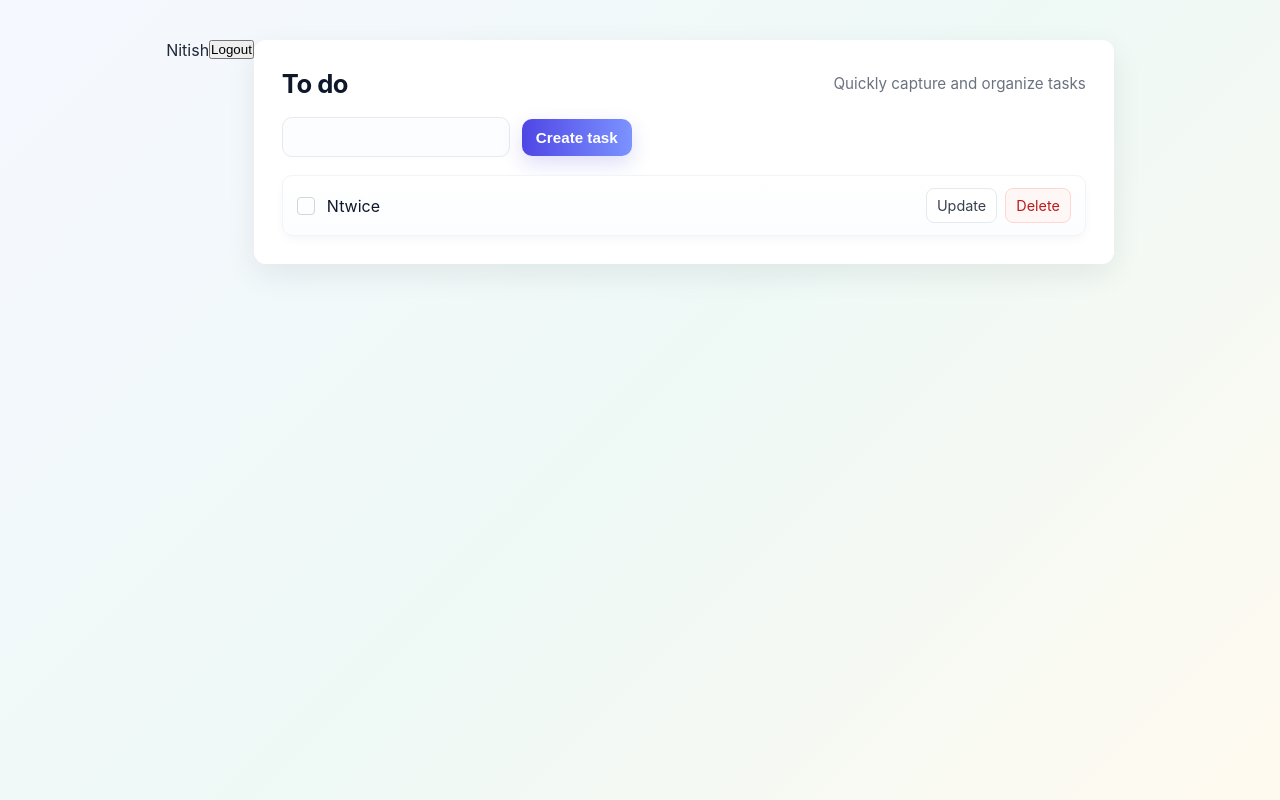
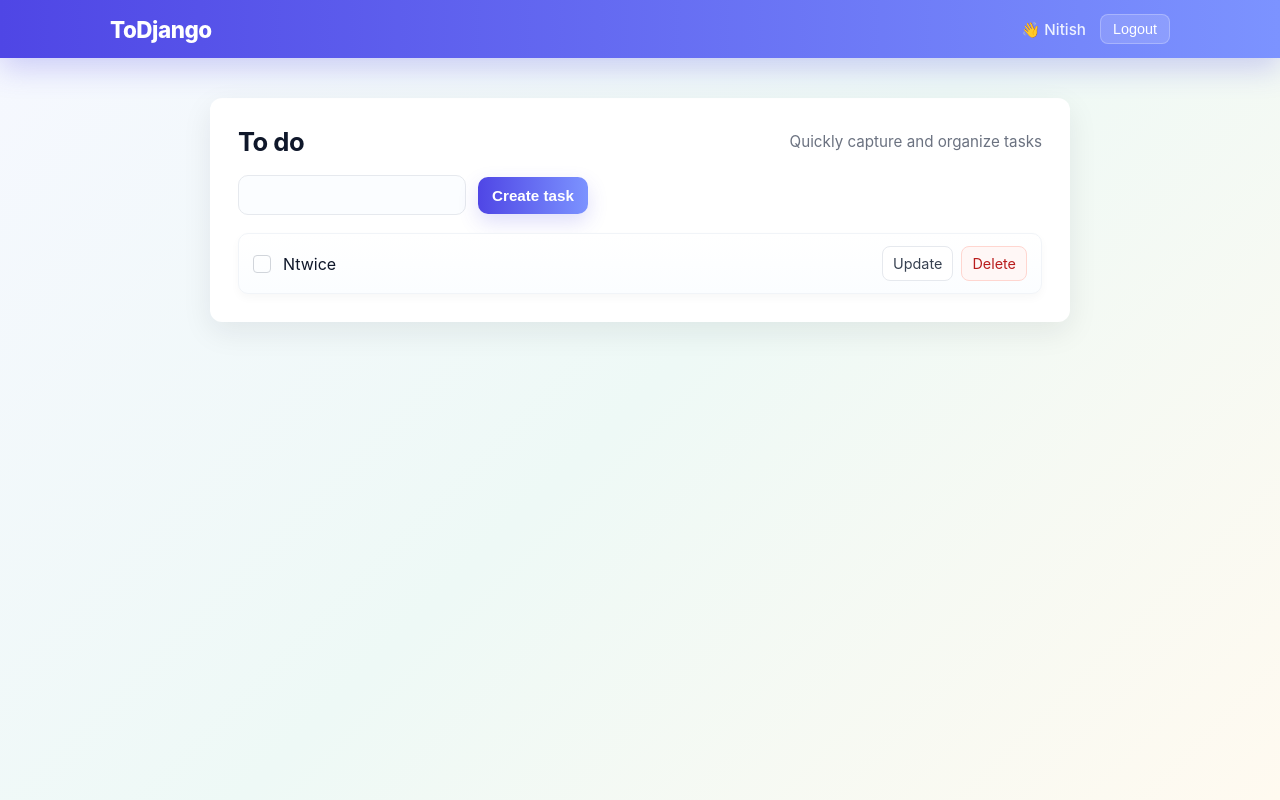
Before and after one commit to Nitish-K-cs/ToDjango, a Django app: page / in a window 1280 px wide. Run offline with Django 5.2, Linux system fonts and the light colour scheme; a user stored in the database is signed in; data comes from the database, SQL or seed files in the repository; both versions use the stored data as it was after the commit.

Commit message:
Final-maybe

```diff
--- a/todo/tasks/static/css/todo.css
+++ b/todo/tasks/static/css/todo.css
@@ -3,6 +3,63 @@
 /* --- Basic reset --- */
 * { box-sizing: border-box; margin: 0; padding: 0; }
 html,body { height: 100%; }
+
+/* --- Navbar --- */
+.navbar {
+  position: sticky;
+  top: 0;
+  z-index: 100;
+  background: linear-gradient(90deg, #4f46e5, #7c93ff);
+  box-shadow: 0 10px 30px rgba(79, 70, 229, 0.25);
+}
+
+.navbar-inner {
+  max-width: 1100px;
+  margin: 0 auto;
+  padding: 14px 20px;
+  display: flex;
+  align-items: center;
+  justify-content: space-between;
+}
+
+/* Brand */
+.navbar-brand {
+  font-size: 1.4rem;
+  font-weight: 800;
+  color: #ffffff;
+  letter-spacing: -0.02em;
+}
+
+/* Right side */
+.navbar-user {
+  display: flex;
+  align-items: center;
+  gap: 14px;
+}
+
+.navbar-username {
+  color: #eef2ff;
+  font-weight: 500;
+  font-size: 0.95rem;
+}
+
+/* Buttons */
+.navbar-logout,
+.navbar-login {
+  background: rgba(255, 255, 255, 0.15);
+  border: 1px solid rgba(255, 255, 255, 0.25);
+  color: #ffffff;
+  padding: 6px 12px;
+  border-radius: 8px;
+  font-size: 0.9rem;
+  cursor: pointer;
+  transition: all 0.2s ease;
+}
+
+.navbar-logout:hover,
+.navbar-login:hover {
+  background: rgba(255, 255, 255, 0.25);
+}
 
 /* --- Page background & font --- */
 body{
@@ -11,22 +68,18 @@ body{
   color: #1f2937;
   -webkit-font-smoothing: antialiased;
   -moz-osx-font-smoothing: grayscale;
-  padding: 40px 16px;
-  display: flex;
-  justify-content: center;
-  align-items: flex-start;
+  padding: 0;   /* important */
 }
 
 /* --- Main container --- */
 .container {
+  margin: 40px auto;   /* centers content */
   width: 100%;
   max-width: 860px;
   background: #ffffff;
   border-radius: 12px;
   box-shadow: 0 10px 30px rgba(22, 28, 37, 0.08);
   padding: 28px;
-  margin-bottom: 40px;
-  transform: translateY(0);
 }
 
 /* --- Header --- */
--- a/todo/tasks/templates/tasks/list.html
+++ b/todo/tasks/templates/tasks/list.html
@@ -1,16 +1,41 @@
 {% load static %}
+<!DOCTYPE html>
+<html lang="en">
+<head>
+  <meta charset="UTF-8">
+  <title>ToDjango</title>
+  <meta name="viewport" content="width=device-width, initial-scale=1.0">
+
   <link rel="stylesheet" href="{% static 'css/todo.css' %}">
+</head>
+
+<body>
+
+  <!-- Navbar -->
+  <nav class="navbar">
+    <div class="navbar-inner">
+      <!-- Left: Brand -->
+      <div class="navbar-brand">
+        ToDjango
+      </div>
+
+      <!-- Right: User -->
+      <div class="navbar-user">
         {% if request.user.is_authenticated %}
-<p>{{request.user}}</p>
-<form method="post" action="{% url 'logout' %}" style="display:inline;">
+          <span class="navbar-username">👋 {{ request.user.username }}</span>
+
+          <form method="post" action="{% url 'logout' %}">
             {% csrf_token %}
-    <button type="submit">Logout</button>
+            <button type="submit" class="navbar-logout">Logout</button>
           </form>
-{%else%}
-<a href="{% url 'login' %}">Login</a>
-{%endif%}
+        {% else %}
+          <a href="{% url 'login' %}" class="navbar-login">Login</a>
+        {% endif %}
+      </div>
+    </div>
+  </nav>
 
-
+  <!-- Main content -->
   <div class="container">
     <div class="app-header">
       <h1>To do</h1>
@@ -27,9 +52,13 @@
       {% for task in tasks %}
         <div class="task {% if task.complete %}task-complete{% endif %}">
           <div class="task-left">
-          <div class="checkbox" title="mark complete"></div>
+            <div class="checkbox"></div>
             <div class="task-title">
-            {% if task.complete %}<strike>{{ task }}</strike>{% else %}{{ task }}{% endif %}
+              {% if task.complete %}
+                <strike>{{ task }}</strike>
+              {% else %}
+                {{ task }}
+              {% endif %}
             </div>
           </div>
 
@@ -43,3 +72,6 @@
       {% endfor %}
     </div>
   </div>
+
+</body>
+</html>
```
Also changed, not shown: todo/tasks/static/css/auth.css (added, +103 -0 lines), todo/tasks/templates/registration/login.html (+25 -7 lines), todo/tasks/templates/tasks/register.html (+9 -4 lines), todo/db.sqlite3. Lines whose indentation alone changed are shown as unchanged.
